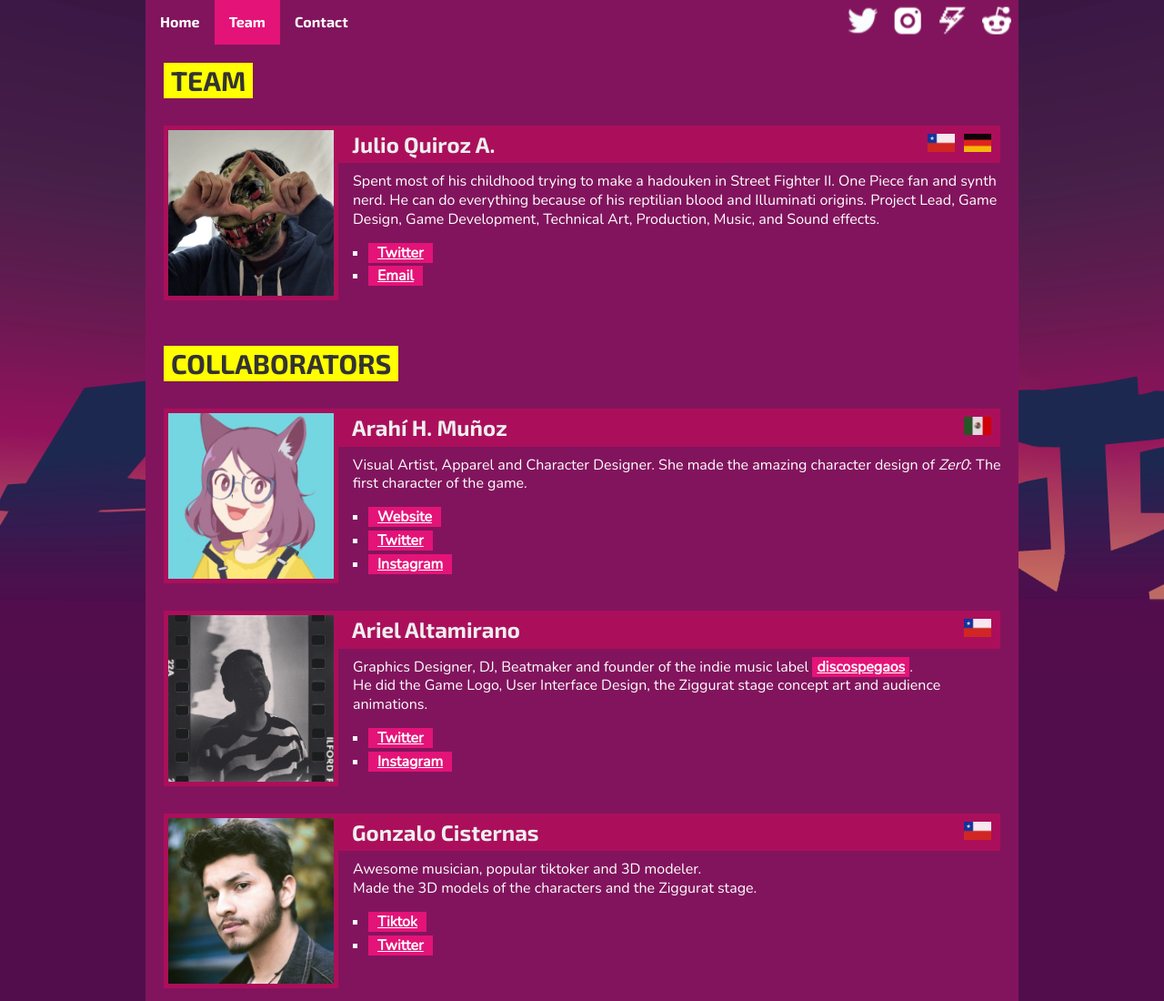
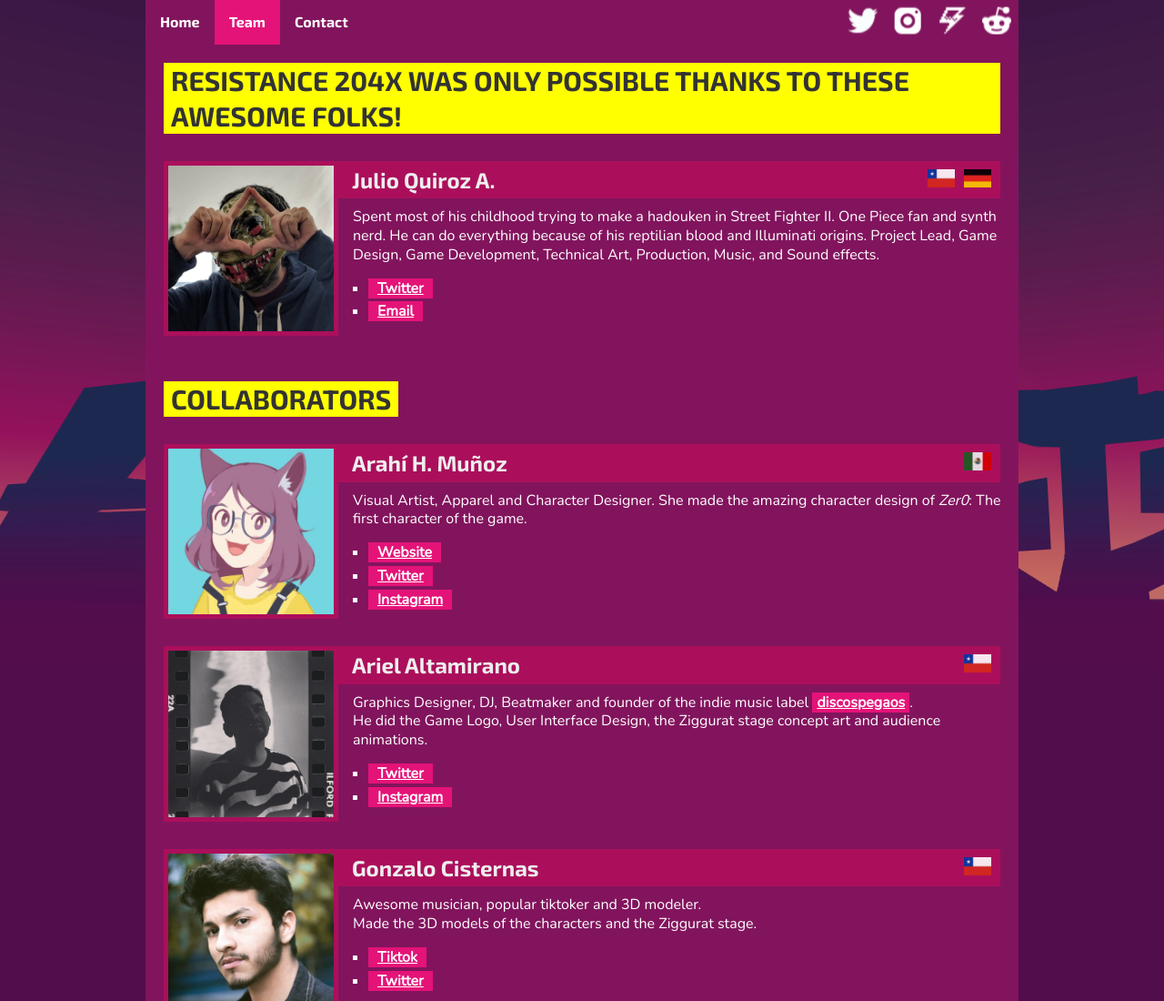
Before and after one commit to chulini/r204x-web, a plain HTML site: page team/index.html in a window 1280 px wide. Shown: the top 1100 px of the page at 91% size. Drawn offline with nearby package versions, Linux system fonts and the light colour scheme.

Commit message:
Site updated: 2022-05-27 11:08:32

```diff
--- a/team/index.html
+++ b/team/index.html
@@ -51,8 +51,8 @@
 
     <!-- <div class="box-separator-big box"></div> -->
     <div class="post-content">
-        <h2 class="title"><a href="/team/index.html">Team</a></h2>
-        <div class="collaborator">
+        <!-- <h2 class="title"><a href="/team/index.html">Team</a></h2> -->
+        <h2 id="Resistance-204X-was-only-possible-thanks-to-these-awesome-folks"><a href="#Resistance-204X-was-only-possible-thanks-to-these-awesome-folks" class="headerlink" title="Resistance 204X was only possible thanks to these awesome folks!"></a>Resistance 204X was only possible thanks to these awesome folks!</h2><div class="collaborator">
 <img src="../images/page/chulini.jpg" />
 <div>
 
```
Also changed, not shown: presskit/index.html (+2 -2 lines).
